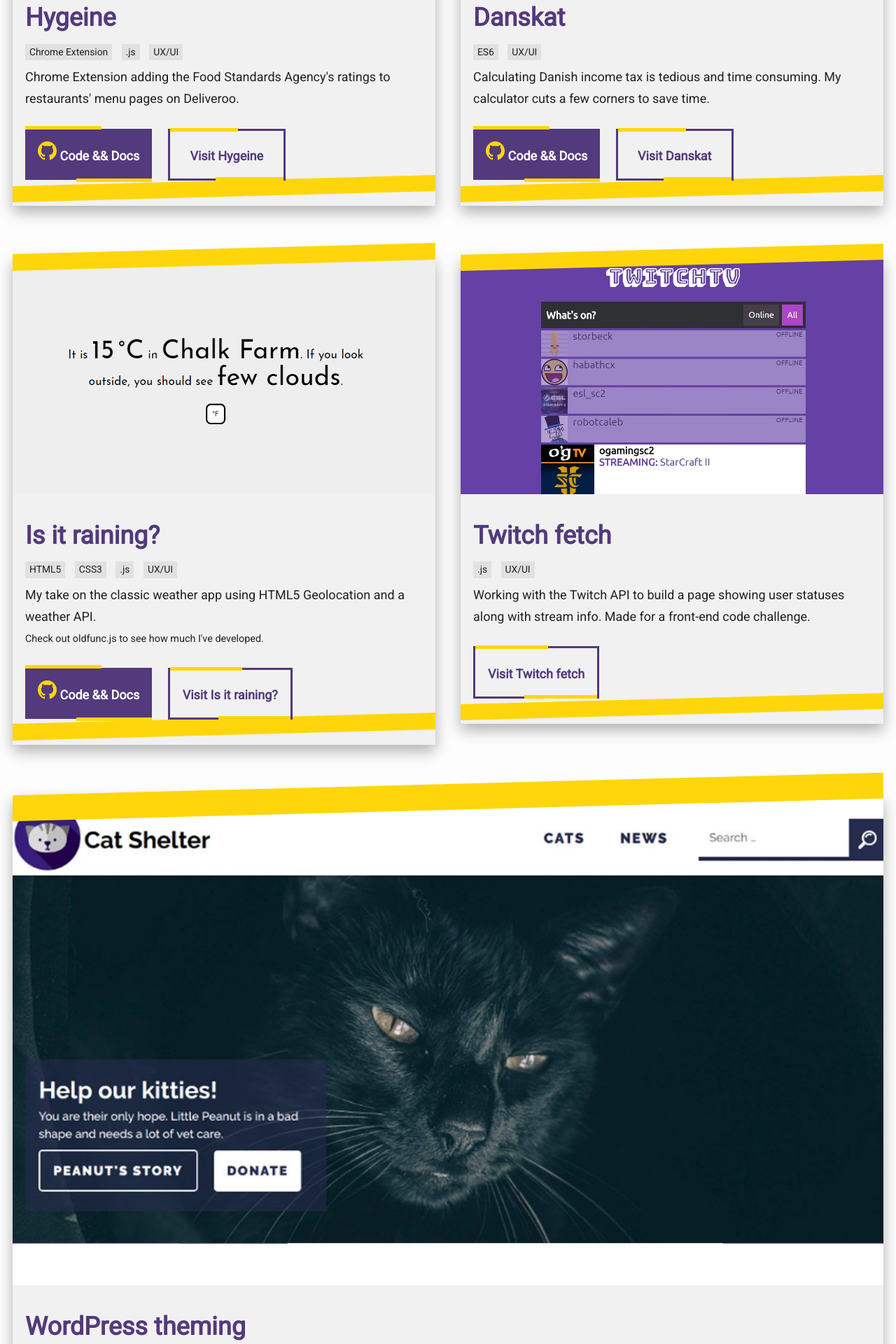
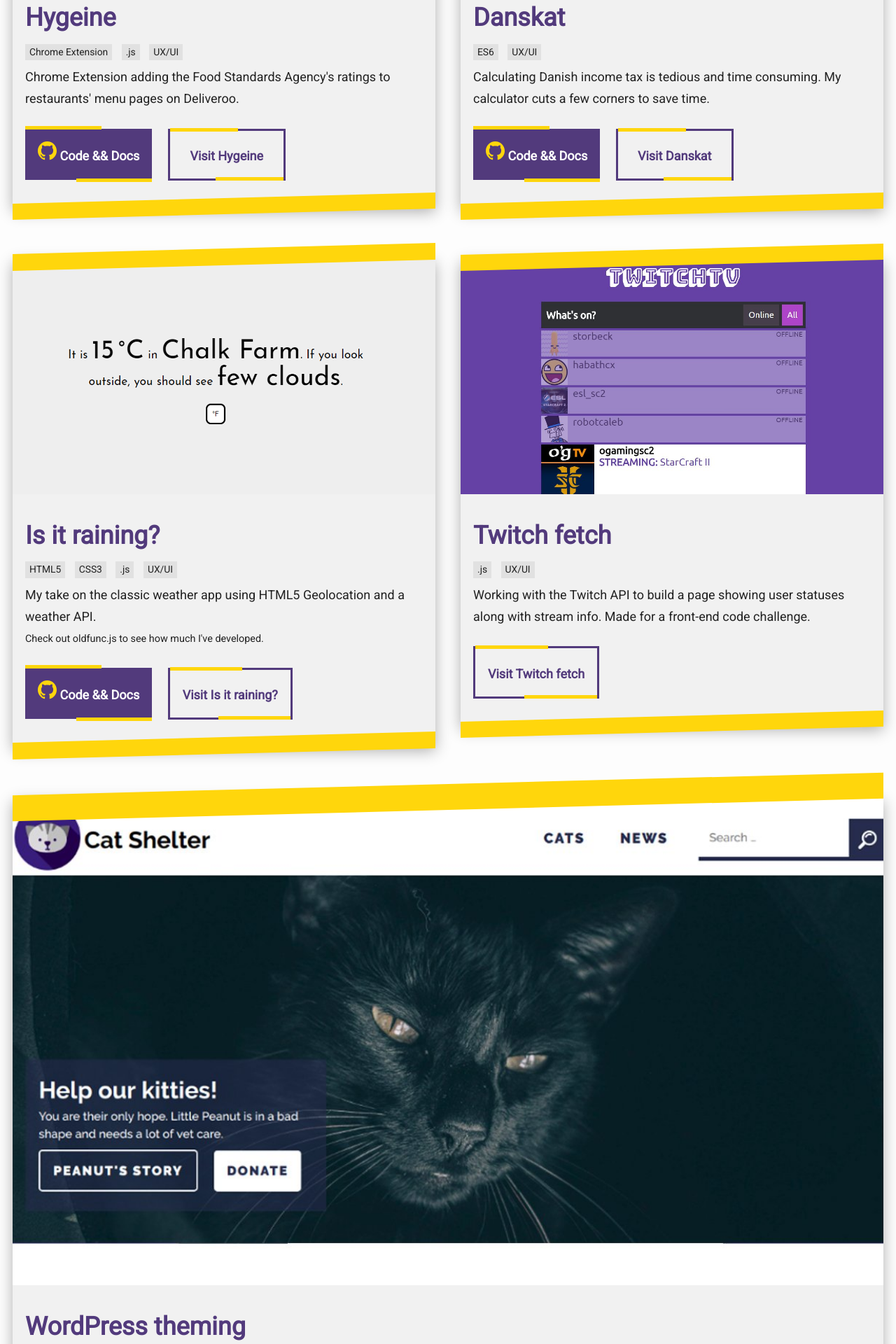
Before and after one commit to krisztin/krisztin.github.io, a Jekyll site: the page built from index.html, in a window 1280 px wide. Shown: the part 1032-2952 px from the top of the page at 70% size. Built offline with Jekyll 4.4.1, drawn with Linux system fonts in a browser that asks for light colours.

Commit message:
missed a - from project:after position

```diff
--- a/_sass/partials/_layout.scss
+++ b/_sass/partials/_layout.scss
@@ -392,7 +392,7 @@
   }
   .project-meta:after {
     z-index: -1;
-    bottom: 1.9%;
+    bottom: -1.9%;
   }
   &:before {
     top: -1.5%;
```
